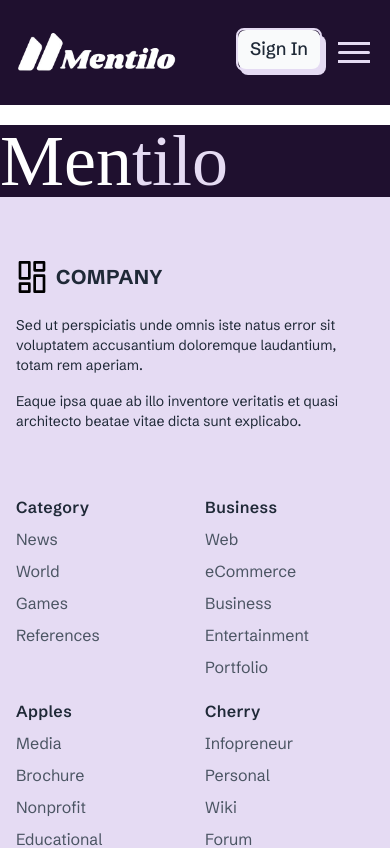
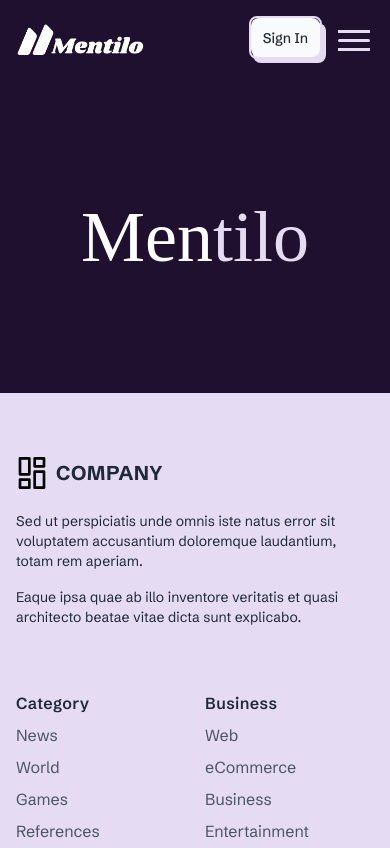
Before and after one commit to istiakiraz/Mentilo, a React (Vite) app: page / in a window 390 px wide. Shown: the top 848 px of the page. Built offline with nearby package versions, Linux system fonts and the light colour scheme; a web font is replaced by a local one.

Commit message:
added a navbar and firebase

```diff
--- a/package.json
+++ b/package.json
@@ -12,6 +12,7 @@
   },
   "dependencies": {
     "@tailwindcss/vite": "^4.1.11",
+    "firebase": "^11.10.0",
     "flowbite": "^3.1.2",
     "react": "^19.1.0",
     "react-dom": "^19.1.0",
--- /dev/null
+++ b/src/firebase/firebase.init.js
@@ -0,0 +1,21 @@
+// Import the functions you need from the SDKs you need
+import { initializeApp } from "firebase/app";
+import { getAuth } from "firebase/auth";
+// TODO: Add SDKs for Firebase products that you want to use
+// https://firebase.google.com/docs/web/setup#available-libraries
+
+// Your web app's Firebase configuration
+const firebaseConfig = {
+  apiKey: import.meta.env.VITE_apiKey,
+  authDomain: import.meta.env.VITE_authDomain,
+  projectId: import.meta.env.VITE_projectId,
+  storageBucket: import.meta.env.VITE_storageBucket,
+  messagingSenderId: import.meta.env.VITE_messagingSenderId,
+  appId: import.meta.env.VITE_appId
+};
+
+// Initialize Firebase
+const app = initializeApp(firebaseConfig);
+
+// Initialize Firebase Authentication and get a reference to the service
+export const auth = getAuth(app);
--- /dev/null
+++ b/src/pages/AllClasses/AllClasses.jsx
@@ -0,0 +1,11 @@
+import React from 'react';
+
+const AllClasses = () => {
+    return (
+        <div>
+            classes
+        </div>
+    );
+};
+
+export default AllClasses;
--- /dev/null
+++ b/src/pages/AllTrainer/AllTrainer.jsx
@@ -0,0 +1,11 @@
+import React from 'react';
+
+const AllTrainer = () => {
+    return (
+        <div>
+            all trainer
+        </div>
+    );
+};
+
+export default AllTrainer;
--- /dev/null
+++ b/src/pages/Forums/Forums.jsx
@@ -0,0 +1,11 @@
+import React from 'react';
+
+const Forums = () => {
+    return (
+        <div>
+            forums
+        </div>
+    );
+};
+
+export default Forums;
--- /dev/null
+++ b/src/pages/Home/HomeComponents/Hero.jsx
@@ -0,0 +1,11 @@
+import React from 'react';
+
+const Hero = () => {
+    return (
+        <div>
+            <h1 className='bg-minor py-30 text-center text-secondary text-7xl font-logo ' ><span className='text-white' >Men</span>tilo</h1>
+        </div>
+    );
+};
+
+export default Hero;
--- a/src/pages/Home/HomePage.jsx
+++ b/src/pages/Home/HomePage.jsx
@@ -1,10 +1,11 @@
 import React from 'react';
-import App from '../../App';
+import Hero from './HomeComponents/Hero';
+
 
 const HomePage = () => {
     return (
         <div>
-            <App></App>
+            <Hero></Hero>
         </div>
     );
 };
--- a/src/router/router.jsx
+++ b/src/router/router.jsx
@@ -1,6 +1,9 @@
 import { createBrowserRouter } from "react-router";
 import MainLayouts from "../layouts/MainLayouts";
 import HomePage from "../pages/Home/HomePage";
+import AllTrainer from "../pages/AllTrainer/AllTrainer";
+import AllClasses from "../pages/AllClasses/AllClasses";
+import Forums from "../pages/Forums/Forums";
 
 export const router = createBrowserRouter([
     {
@@ -10,6 +13,18 @@ export const router = createBrowserRouter([
             {
                 index: true,
                 Component: HomePage,
+            },
+            {
+                path: "all-trainer",
+                Component: AllTrainer
+            },
+            {
+                path: "all-classes",
+                Component: AllClasses
+            },
+            {
+                path: 'forums',
+                Component: Forums
             }
         ]
 
--- a/src/shared/Navbar.jsx
+++ b/src/shared/Navbar.jsx
@@ -2,7 +2,7 @@
 
 import React, { useState } from "react";
 import logo from "../assets/logo/mentiloTitleLogo.png";
-import { Link } from "react-router";
+import { Link, NavLink } from "react-router";
 
 const Navbar = () => {
   const [isOpen, setIsOpen] = useState(false);
@@ -11,23 +11,103 @@ const Navbar = () => {
     setIsOpen(!isOpen);
   };
 
+
+        const links = (
+            <>
+
+                <NavLink
+        className={({ isActive }) =>
+          isActive
+            ? " bg-primary px-3     "
+            : " group relative px-3"
+        }
+        to="/"
+      >
+        <li className="flex gap-1 items-center relative overflow-hidden">
+          {" "}
+           <span className="relative z-10">Home</span>
+           <span className="absolute left-0 bottom-0 w-full h-0.5 bg-secondary scale-x-0 origin-left transition-transform duration-300 group-hover:scale-x-100"></span>
+        </li>
+      </NavLink>
+                <NavLink
+        className={({ isActive }) =>
+          isActive
+            ? " bg-primary px-3   "
+            : " group relative px-3"
+        }
+        to="/all-trainer"
+      >
+        <li className="flex gap-1 items-center relative overflow-hidden">
+          {" "}
+           <span className="relative z-10">Trainer</span>
+           <span className="absolute left-0 bottom-0 w-full h-0.5 bg-secondary  scale-x-0 origin-left transition-transform duration-300 group-hover:scale-x-100"></span>
+        </li>
+      </NavLink>
+                <NavLink
+        className={({ isActive }) =>
+          isActive
+            ? " bg-primary px-3   "
+            : " group relative px-3"
+        }
+        to="/all-classes"
+      >
+        <li className="flex gap-1 items-center relative overflow-hidden">
+          {" "}
+           <span className="relative z-10">Classes</span>
+           <span className="absolute left-0 bottom-0 w-full h-0.5 bg-secondary  scale-x-0 origin-left transition-transform duration-300 group-hover:scale-x-100"></span>
+        </li>
+      </NavLink>
+                <NavLink
+        className={({ isActive }) =>
+          isActive
+            ? " bg-primary px-3   "
+            : " group relative px-3"
+        }
+        to="/forums"
+      >
+        <li className="flex gap-1 items-center relative overflow-hidden">
+          {" "}
+           <span className="relative z-10">Forums</span>
+           <span className="absolute left-0 bottom-0 w-full h-0.5 bg-secondary  scale-x-0 origin-left transition-transform duration-300 group-hover:scale-x-100"></span>
+        </li>
+      </NavLink>
+                <NavLink
+        className={({ isActive }) =>
+          isActive
+            ? " bg-primary px-3   "
+            : " group relative px-3"
+        }
+        to="/forums"
+      >
+        <li className="flex gap-1 items-center relative overflow-hidden">
+          {" "}
+           <span className="relative z-10">Dashboard</span>
+           <span className="absolute left-0 bottom-0 w-full h-0.5 bg-secondary  scale-x-0 origin-left transition-transform duration-300 group-hover:scale-x-100"></span>
+        </li>
+      </NavLink>
+
+
+
+            </>
+        )
+
   return (
     <>
-      <nav className="bg-minor w-full z-20 mb-5 top-0 start-0">
-        <div className="max-w-screen-xl flex flex-wrap items-center justify-between py-7 mx-auto p-4">
+      <nav className="bg-minor  w-full z-20 sticky top-0 start-0">
+        <div className="max-w-screen-xl flex flex-wrap items-center justify-between lg:py-7 mx-auto p-4">
           {/* Logo */}
-          <a className="flex items-center space-x-3 rtl:space-x-reverse">
-            <img className="w-40" src={logo} alt="Logo" />
-          </a>
+          <Link to='/' className="flex items-center space-x-3 rtl:space-x-reverse">
+            <img className="lg:w-40 w-32" src={logo} alt="Logo" />
+          </Link>
 
           {/* Sign In Button */}
           <div className="flex lg:order-2 space-x-3 items-center lg:space-x-0 rtl:space-x-reverse">
-            <Link to="/login">
+            <Link >
               <a className="relative inline-block text-lg group">
                 <span className="relative z-10 block md:px-5 px-3 py-2 md:py-2 overflow-hidden font-medium leading-tight text-gray-800 transition-colors duration-300 ease-out border-2 border-secondary rounded-lg group-hover:text-primary">
                   <span className="absolute inset-0 w-full h-full px-5 py-3 rounded-lg bg-gray-50"></span>
                   <span className="absolute left-0 w-48 h-48 -ml-2 transition-all duration-300 origin-top-right -rotate-90 -translate-x-full translate-y-12 bg-secondary group-hover:-rotate-180 ease"></span>
-                  <span className="relative">Sign In</span>
+                  <span className="relative text-sm md:text-[16px] ">Sign In</span>
                 </span>
                 <span className="absolute bottom-0 right-0 w-full h-10 -mb-1 -mr-1 transition-all duration-200 ease-linear bg-secondary rounded-lg group-hover:mb-0 group-hover:mr-0" />
               </a>
@@ -68,12 +148,10 @@ const Navbar = () => {
     ${isOpen ? "max-h-[500px]" : "max-h-0"}
     lg:max-h-full lg:flex lg:w-auto lg:order-1`}
           >
-            <ul className="flex flex-col p-4 *:md:py-2 lg:p-0 mt-4 font-medium border border-gray-100 rounded-lg lg:space-x-8 rtl:space-x-reverse lg:flex-row lg:mt-0 lg:border-0 *:text-white">
-              <li>Home</li>
-              <li>Trainer</li>
-              <li>Classes</li>
-              <li>Forums</li>
-              <li>Dashboard</li>
+            <ul className="flex flex-col p-4 *:py-2 lg:p-0 mt-4 font-medium border border-gray-100 rounded-lg lg:space-x-8 rtl:space-x-reverse lg:flex-row lg:mt-0 lg:border-0 *:text-white">
+             {
+                links
+             }
 
             </ul>
           </div>
```
Also changed, not shown: 1 other file (tests, documents, lock files or other folders).
